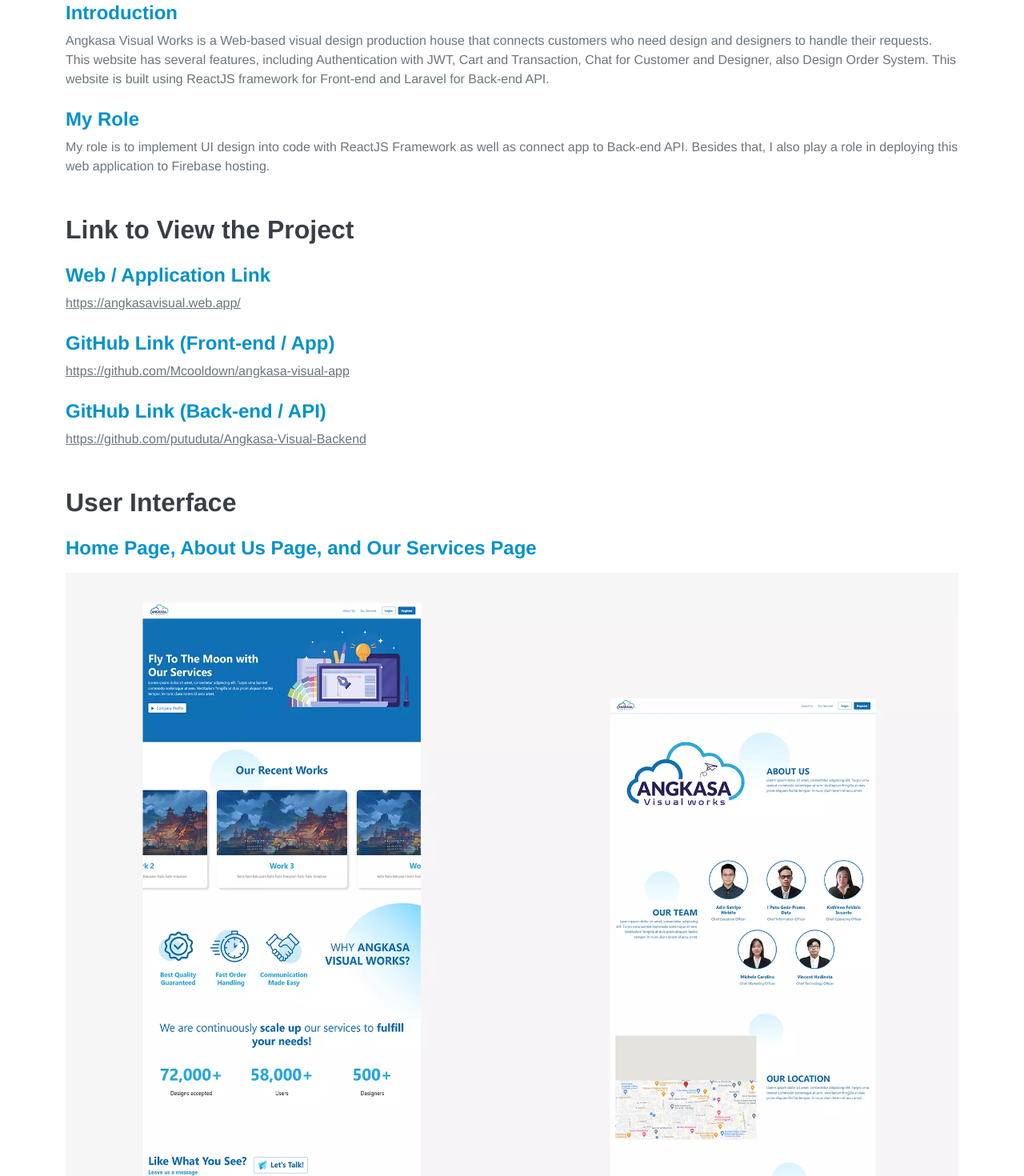
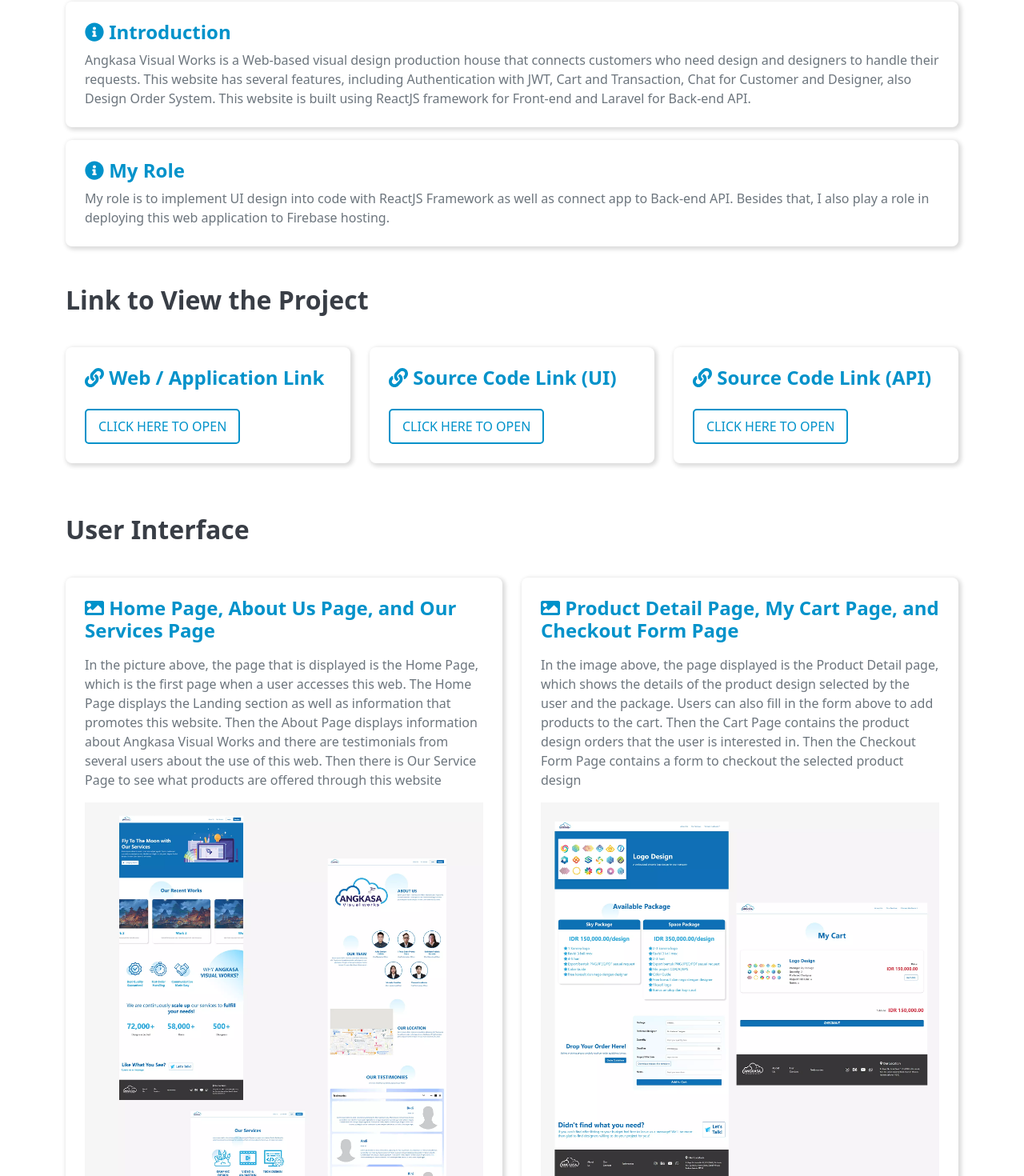
Before and after one commit to Mcooldown/personal-website, a Vue app: page /projects/angkasa-visual-works in a window 1280 px wide. Shown: the part 640-2110 px from the top of the page at 80% size. Built offline with nearby package versions, Linux system fonts and the light colour scheme.

Commit message:
update media query, change font, change thumbnail, change proj detail

```diff
--- a/public/index.html
+++ b/public/index.html
@@ -12,7 +12,7 @@
     content="This website consists of short description about me, experiences, skills, also the projects that i've created" />
   <meta property="og:url" content="https://vincenthadinata.netlify.app" />
   <meta property="og:site_name" content="Vincent Hadinata Personal Website" />
-  <meta property="og:image" content="https://vincenthadinata.netlify.app/landing.png" />
+  <meta property="og:image" content="https://vincenthadinata.netlify.app/thumbnail.png" />
 </head>
 
 <body>
--- a/src/App.vue
+++ b/src/App.vue
@@ -2,7 +2,7 @@
   <div ref="navbar">
     <Navbar />
   </div>
-  <div ref="content">
+  <div ref="content" class="wrapper">
     <router-view v-slot="{ Component, route }">
       <transition name="slide" mode="out-in">
         <div :key="route.name">
@@ -58,10 +58,8 @@
 <style>
 @import "~bootstrap/dist/css/bootstrap.css";
 
-#app {
-  font-family: Avenir, Helvetica, Arial, sans-serif;
-  -webkit-font-smoothing: antialiased;
-  -moz-osx-font-smoothing: grayscale;
+.wrapper {
+  min-height: 100vh;
 }
 
 .cBgDarkGray {
@@ -95,20 +93,19 @@
 .cButtonUp {
   position: fixed;
   bottom: 2vh;
-  right: 3vw;
+  right: 4vw;
   transition: 200ms ease all;
 }
 
 .cButtonUp > button {
-  font-size: 2em;
-  padding: 0.25rem 1.5rem;
-  border-radius: 8px;
-  box-shadow: 0px 0px 4px 1px rgb(221, 221, 221);
+  font-size: 1.5em;
+  padding: 0.25rem 1.25rem;
+  border-radius: 5px;
 }
 
 .slide-enter-active,
 .slide-leave-active {
-  transition: opacity 1s, transform 1s;
+  transition: opacity 1s, transform 0.75s;
 }
 
 .slide-enter-from,
--- a/src/components/Navbar.vue
+++ b/src/components/Navbar.vue
@@ -23,7 +23,9 @@
           <li class="my-1 me-lg-5 me-4">
             <router-link
               :to="{ name: 'Projects' }"
-              class="text-decoration-none"
+              :class="`text-decoration-none ${
+                $route.path.match('projects*') ? 'router-link-exact-active' : ''
+              }`"
             >
               <h6
                 class="d-none d-md-block cTextRoute cTextDarkGray fw-bold m-0"
--- a/src/components/ProjectItem.vue
+++ b/src/components/ProjectItem.vue
@@ -7,7 +7,7 @@
       <img
         :src="require('@/assets/projects/' + project.thumbnail)"
         class="cProjectThumbnail w-100 mb-4"
-        alt="thumbnail"
+        :alt="project.title"
       />
       <h2 class="mt-2 fw-bold cTitleProject cTextDarkGray">
         {{ project.title }}
@@ -34,8 +34,8 @@
 .cProjectItem {
   transition: 200ms ease all;
   cursor: pointer;
-  border-radius: 10px;
-  box-shadow: 0px 0px 8px 2px rgb(221, 221, 221);
+  border-radius: 8px;
+  box-shadow: 2px 2px 5px 2px rgb(221, 221, 221);
   background: white;
 }
 
--- a/src/components/ProjectList.vue
+++ b/src/components/ProjectList.vue
@@ -1,6 +1,6 @@
 <template>
   <div class="row">
-    <div class="col-md-6 my-4" v-for="project in projects" :key="project.id">
+    <div class="col-md-6 my-3" v-for="project in projects" :key="project.id">
       <ProjectItem :project="project" />
     </div>
   </div>
--- a/src/data/project-details.json
+++ b/src/data/project-details.json
@@ -28,11 +28,11 @@
                          "content" : "https://angkasavisual.web.app/"
                     },
                     {
-                         "title" : "GitHub Link (Front-end / App)",
+                         "title" : "Source Code Link (UI)",
                          "content" : "https://github.com/Mcooldown/angkasa-visual-app"
                     },
                     {
-                         "title" : "GitHub Link (Back-end / API)",
+                         "title" : "Source Code Link (API)",
                          "content" : "https://github.com/putuduta/Angkasa-Visual-Backend"
                     }
                ],
@@ -90,11 +90,11 @@
                          "content" : "https://withcurebox.web.app/"
                     },
                     {
-                         "title" : "GitHub Link (Front-end / App)",
+                         "title" : "Source Code Link (UI)",
                          "content" : "https://github.com/Mcooldown/curebox-app"
                     },
                     {
-                         "title" : "GitHub Link (Back-end / API)",
+                         "title" : "Source Code Link (API)",
                          "content" : "https://github.com/Mcooldown/curebox-api"
                     }
                ],
@@ -147,11 +147,11 @@
                          "content" : "http://bilikmental.vercel.app/"
                     },
                     {
-                         "title" : "GitHub Link (Front-end / App)",
+                         "title" : "Source Code Link (UI)",
                          "content" : "https://github.com/Mcooldown/bilikmental-app"
                     },
                     {
-                         "title" : "GitHub Link (Back-end / API)",
+                         "title" : "Source Code Link (API)",
                          "content" : "https://github.com/Mcooldown/bilikmental-api"
                     }
                ],
@@ -204,7 +204,7 @@
                          "content" : "https://nginepkuy.000webhostapp.com/"
                     },
                     {
-                         "title" : "GitHub Link (Front-end & Back-end)",
+                         "title" : "Source Code Link (Front-end & Back-end)",
                          "content" : "https://github.com/Mcooldown/NginepKuy"
                     }
                ],
@@ -457,11 +457,11 @@
                          "content" : "https://cycigame.web.app/"
                     },
                     {
-                         "title" : "GitHub Link (Front-end / App)",
+                         "title" : "Source Code Link (UI)",
                          "content" : "https://github.com/Mcooldown/can-you-count-it"
                     },
                     {
-                         "title" : "GitHub Link (Back-end / API)",
+                         "title" : "Source Code Link (API)",
                          "content" : "https://github.com/Mcooldown/can-you-count-it-api"
                     }
                ],
--- a/src/views/Contact.vue
+++ b/src/views/Contact.vue
@@ -46,4 +46,8 @@
 .cContact {
   padding: 3rem 0 8rem 0;
 }
+
+* {
+  word-break: break-all;
+}
 </style>
--- a/src/views/ProjectDetails.vue
+++ b/src/views/ProjectDetails.vue
@@ -42,7 +42,7 @@
           </p>
           <Button
             title="BACK TO PROJECTS"
-            @click="$router.push({ name: 'Projects' })"
+            :onClick="() => $router.push({ name: 'Projects' })"
           />
         </div>
       </div>
@@ -53,48 +53,60 @@
     <div class="container">
       <div v-if="projectDetails.length">
         <div v-for="detail in projectDetails" :key="detail.id" class="mb-5">
-          <h2 class="cTextDarkGray fw-bold">{{ detail.section_name }}</h2>
+          <h2 class="cTextDarkGray fw-bold mb-4">{{ detail.section_name }}</h2>
 
           <!-- TEXT -->
+          <div v-if="detail.text.length">
             <div
               v-for="textItem in detail.text"
               :key="textItem.title"
-            class="my-4"
+              class="my-3 cCard"
             >
-            <h4 class="cTextBlue fw-bold">{{ textItem.title }}</h4>
-            <p class="text-muted">{{ textItem.content }}</p>
+              <h4 class="cTextBlue fw-bold">
+                <i class="fa fa-info-circle"></i> {{ textItem.title }}
+              </h4>
+              <p class="text-muted m-0">{{ textItem.content }}</p>
+            </div>
           </div>
 
           <!-- LINK -->
+          <div v-if="detail.link.length" class="row align-items-start">
             <div
               v-for="linkItem in detail.link"
               :key="linkItem.title"
-            class="my-4"
+              class="col-lg-4 col-md-6 my-3"
             >
-            <h4 class="cTextBlue fw-bold">{{ linkItem.title }}</h4>
-            <p class="text-muted">
-              <a :href="linkItem.content" target="_blank" class="text-reset">{{
-                linkItem.content
-              }}</a>
-            </p>
+              <div class="cCard">
+                <h4 class="cTextBlue fw-bold">
+                  <i class="fas fa-link"></i> {{ linkItem.title }}
+                </h4>
+                <Button
+                  title="CLICK HERE TO OPEN"
+                  class="mt-3"
+                  :onClick="() => openLink(linkItem.content)"
+                />
+              </div>
+            </div>
           </div>
 
           <!-- IMAGES -->
+          <div v-if="detail.images.length" class="row">
             <div
               v-for="imageItem in detail.images"
               :key="imageItem.title"
-            class="my-4"
+              class="col-md-6 my-3"
             >
-            <div class="mb-5 pb-3">
+              <div class="cCard">
                 <h4 class="cTextBlue fw-bold mb-3">
-                {{ imageItem.title }}
+                  <i class="fas fa-image"></i> {{ imageItem.title }}
                 </h4>
+                <p class="text-muted mb-3">{{ imageItem.caption }}</p>
                 <img
                   :src="require('@/assets/projects/' + imageItem.location)"
                   class="w-100"
-                alt="image"
+                  :alt="imageItem.title"
                 />
-              <p class="text-muted mt-3">{{ imageItem.caption }}</p>
+              </div>
             </div>
           </div>
         </div>
@@ -121,7 +133,6 @@
 
     onMounted(() => {
       window.scrollTo(0, 0);
-
       project.value = projectsJSON.projects.find(
         (project) => project.slug === props.slug
       );
@@ -134,7 +145,13 @@
       }
     });
 
-    return { project, projectDetails };
+    const openLink = (link) => {
+      const a = document.createElement("a");
+      a.href = link;
+      window.open(a.href);
+    };
+
+    return { project, projectDetails, openLink };
   },
 };
 </script>
@@ -147,14 +164,21 @@
 .cDetailThumbnail {
   transition: 200ms ease all;
   cursor: pointer;
-  box-shadow: 0px 0px 8px 2px rgb(221, 221, 221);
+  border-radius: 8px;
+  box-shadow: 2px 2px 5px 2px rgb(221, 221, 221);
 }
 
 .cDetailThumbnail:hover {
-  transform: rotate3d(10, 20, 5, 10deg);
+  transform: scale(1.03);
 }
 
 .cDetailContent {
   padding: 2rem 0 4rem 0;
 }
+
+.cCard {
+  border-radius: 8px;
+  box-shadow: 2px 2px 5px 2px rgb(221, 221, 221);
+  padding: 1.5rem;
+}
 </style>
--- a/src/views/Projects.vue
+++ b/src/views/Projects.vue
@@ -33,6 +33,6 @@
 
 <style scoped>
 .cProjects {
-  padding: 3rem 0 8rem 0;
+  padding: 3rem 0 6rem 0;
 }
 </style>
```
Also changed, not shown: src/components/SkillList.vue (+16 -18 lines), src/views/Home.vue (+39 -12 lines), public/landing.png (deleted), public/thumbnail.png (added). Lines whose indentation alone changed are shown as unchanged.
